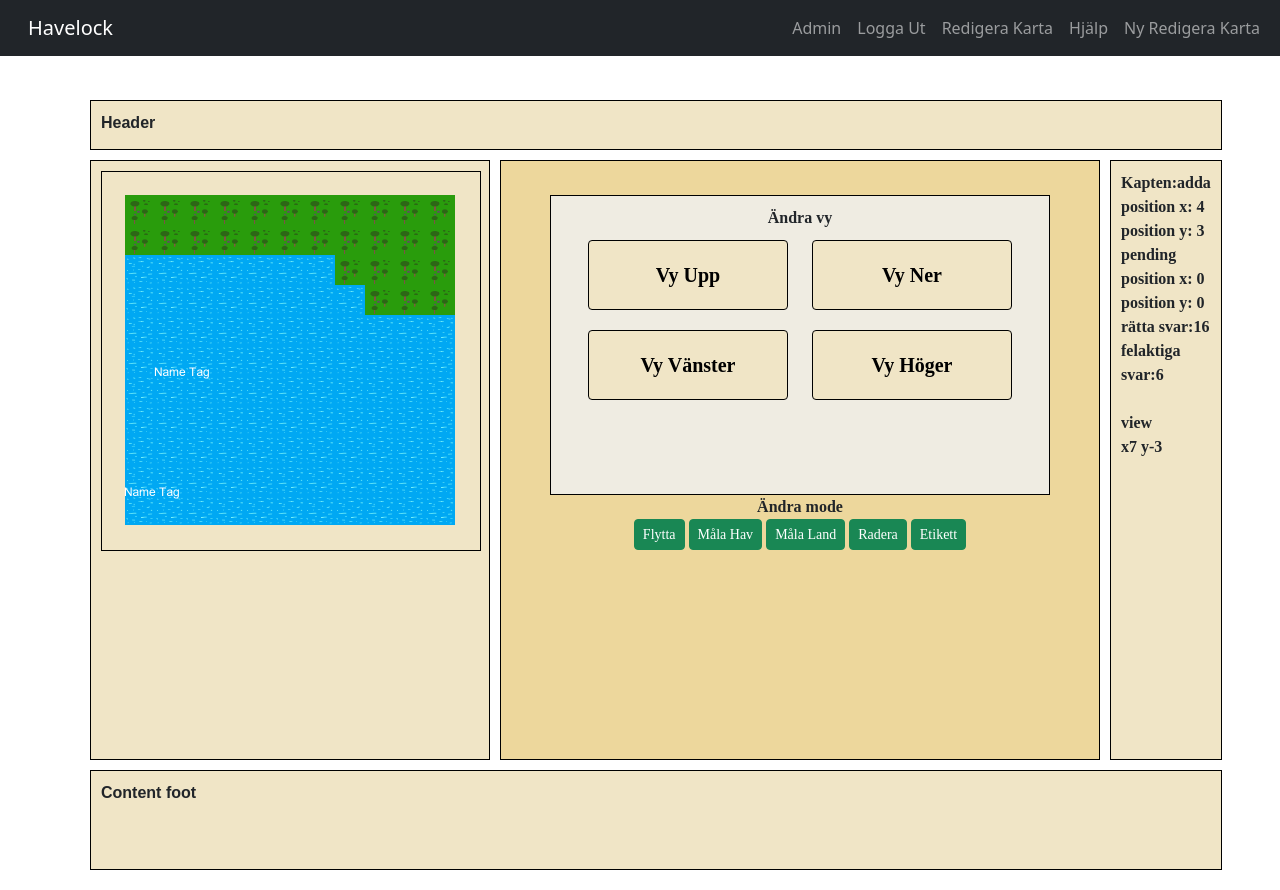
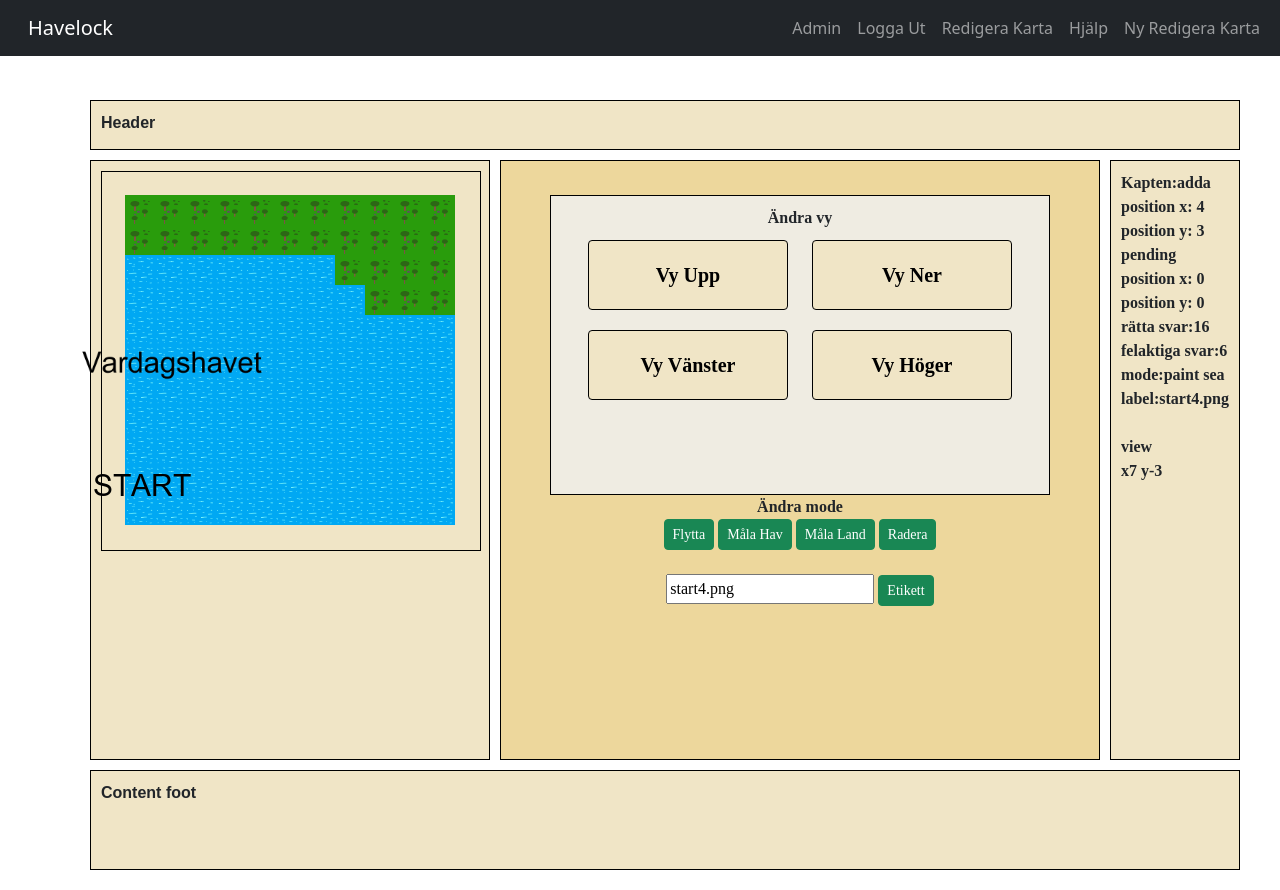
Before and after one commit to Omnistudent/havelock, a Django app: page /editmap in a window 1280 px wide. Run offline with Django 4.2, Linux system fonts and the light colour scheme; a user stored in the database is signed in; data comes from the database, SQL or seed files in the repository; both versions use the stored data as it was after the commit.

Commit message:
decently changable labels in edit

```diff
--- a/event/models.py
+++ b/event/models.py
@@ -85,6 +85,8 @@ class UserProfile(models.Model):
 	question=models.ForeignKey(Question, blank=True,null=True,on_delete=models.CASCADE)
 	correct_answers = models.IntegerField("correct_answers",default=0)
 	wrong_answers = models.IntegerField("wrong_answers",default=0)
+	temp_label_holder=models.CharField('temp_label_holder',max_length=120,default='x')
+
 	def __str__(self):
 		return str(self.user)
 
--- a/event/templates/event/editmap.html
+++ b/event/templates/event/editmap.html
@@ -193,8 +193,8 @@ body{ margin: 0}
         position: absolute;
         top: 0px;
         left: 80px;
-        width: 100px;
-        height: 100px;
+        width: 200px;
+        height: 200px;
         background-image: url("{{ STATIC_URL }}event/images/name_tag.png");
         background-size: contain;
         background-repeat: no-repeat;
@@ -266,7 +266,8 @@ body{ margin: 0}
           {% endfor %} <!--End of rowy in myrange_y-->
         </form>
         {% for maptext in overlays %}
-        <div class="overlay" style="top: {{ maptext.1 }}px; left:{{maptext.2}}px"></div>
+        <!--<div class="overlay" style="top: {{ maptext.1 }}px; left:{{maptext.2}}px"></div>-->
+        <div class="overlay" style="top: {{ maptext.1 }}px; left:{{maptext.2}}px; background-image: url('{{ STATIC_URL }}event/images/{{ maptext.0 }}')"></div>
         {% endfor %}
 
       </div> <!--end of gridcontainer-->
@@ -301,11 +302,20 @@ body{ margin: 0}
       Ändra mode
 
       <br>
-      <button onclick="changeTheMode('move')" class="btn btn-success btn-sm">Flytta</button>
-      <button onclick="changeTheMode('paint sea')" class="btn btn-success btn-sm">Måla Hav</button>
-      <button onclick="changeTheMode('paint land')" class="btn btn-success btn-sm">Måla Land</button>
-      <button onclick="changeTheMode('delete')" class="btn btn-success btn-sm">Radera</button>
-      <button onclick="changeTheMode('addlabel')" class="btn btn-success btn-sm">Etikett</button>
+      <button onclick="changeTheMode('move','')" class="btn btn-success btn-sm">Flytta</button>
+      <button onclick="changeTheMode('paint sea','')" class="btn btn-success btn-sm">Måla Hav</button>
+      <button onclick="changeTheMode('paint land','')" class="btn btn-success btn-sm">Måla Land</button>
+      <button onclick="changeTheMode('delete','')" class="btn btn-success btn-sm">Radera</button>
+      <br>
+      <br>
+
+
+      <input type="text" name="label_text" id="label_text" maxlength="20" size="20" value="{{ user.userprofile.temp_label_holder }}">
+
+      <button onclick="changeTheMode('addlabel', document.getElementById('label_text').value)" class="btn btn-success btn-sm">Etikett</button>
+
+
+
       </form>
       <br>
   </center>
@@ -321,6 +331,8 @@ body{ margin: 0}
         position y: {{user.userprofile.pending_ypos}}<br>
         rätta svar:{{user.userprofile.correct_answers}}<br>
         felaktiga svar:{{user.userprofile.wrong_answers}}<br>
+        mode:{{user.userprofile.mode}}<br>
+        label:{{user.userprofile.temp_label_holder}}<br>
       <br>
       view<br>
       x{{user.userprofile.x}} y{{user.userprofile.y}}<br>
@@ -359,7 +371,7 @@ body{ margin: 0}
 
 }
 
-function changeTheMode(newmode) {
+function changeTheMode(newmode,label_text) {
 
   var command_input = document.createElement('input');
   command_input.type = 'hidden';
@@ -370,6 +382,11 @@ function changeTheMode(newmode) {
   answer_input.type = 'hidden';
   answer_input.name = 'newmode';
   answer_input.value = newmode;
+
+  var label_input = document.createElement('input');
+  label_input.type = 'hidden';
+  label_input.name = 'label_text';
+  label_input.value = label_text;
   //alert("Selected value: " + dropdownValue);
   //console.log('Dropdown value:', document.getElementById('dropdown').value);
 
@@ -377,12 +394,10 @@ function changeTheMode(newmode) {
   form.appendChild(command_input);
   form.appendChild(answer_input);
   form.submit();
+  "label_text"
 }
 
 function updatePage(x, y) {
-
-
-
 
   var input_x = document.createElement('input');
   input_x.type = 'hidden';
--- a/event/views.py
+++ b/event/views.py
@@ -20,6 +20,11 @@ from django.contrib.auth.models import AnonymousUser
 from django.utils import timezone
 from datetime import timedelta
 from django.db.models import Q
+from django.conf import settings
+import os
+from PIL import Image
+
+
 
 def grid(request):
 
@@ -711,6 +716,8 @@ def getDatabaseAndView(userx,usery,gridx,gridy):
     return (myrange_x,myrange_y,dbsquares)
 
 def getLabels(user,gottendata,squaresize):
+
+
     #testsquare=Square.objects.filter(x='5',y='5').first()
     #testsquare.map_label="Start"
     #testsquare.save()
@@ -722,13 +729,23 @@ def getLabels(user,gottendata,squaresize):
 
     labeled_squares = gottendata.exclude(Q(map_label__isnull=True) | Q(map_label__exact='')).all()
     returnArray=[]
+    static_images_path = os.path.join(settings.STATICFILES_DIRS[0], 'event/images')
+    print(static_images_path)
     for lab in labeled_squares:
+        image_location=os.path.join(static_images_path, lab.map_label)
+        try:
+            width, height = get_image_size(image_location)
+            print(f'The image size is {width}x{height} pixels.')
+        except:
+            print(image_location)
+            width=0
+            height=0
         xcoord=int(lab.x)-int(user.userprofile.x)
         ycoord=int(lab.y)-int(user.userprofile.y)
-        xPixels=xcoord*squaresize
-        yPixels=ycoord*squaresize
+        xPixels=(xcoord*squaresize)-squaresize*2
+        yPixels=ycoord*squaresize-squaresize*2
         print('xpixels:'+str(xPixels))
-        returnArray.append(['name_tag.png',yPixels,xPixels])
+        returnArray.append([lab.map_label,yPixels,xPixels])
         print(lab.map_label)
 
     return returnArray
@@ -776,10 +793,14 @@ def editmap(request):
         # end of command: move_view
         if sent_action == 'change_mode':
             sent_mode = request.POST.get('newmode')
+            label_text= request.POST.get('label_text')
             user.userprofile.mode=sent_mode
+            user.userprofile.temp_label_holder=label_text
             user.userprofile.save()
             myrange_x,myrange_y,dbsquares=getDatabaseAndView(user.userprofile.x,user.userprofile.y,grid_size_x,grid_size_y)
             overlays=getLabels(user,dbsquares,30)
+            label_text= request.POST.get('label_text')
+            print('heres the label text'+label_text)
             return render(request,'event/editmap.html',{'myrange_x':myrange_x,'myrange_y':myrange_y,'squaredb':dbsquares,'question':question,'answers':answers,'overlays':overlays})
 
 
@@ -845,7 +866,7 @@ def editmap(request):
             except Square.DoesNotExist:
                 print('no square at there')
                     #testsquare2=Square.objects.filter(x='10',y='5').first()
-            square.map_label="Vardagens Hav"
+            square.map_label=user.userprofile.temp_label_holder
             square.save()
 
 
@@ -866,3 +887,8 @@ def editmap(request):
         # Send ranges,database,question and randomly ordered answers
         overlays=getLabels(user,dbsquares,30)
         return render(request,'event/editmap.html',{'myrange_x':myrange_x,'myrange_y':myrange_y,'squaredb':dbsquares,'question':question,'answers':answers,'overlays':overlays})
+
+def get_image_size(file_path):
+    with Image.open(file_path) as img:
+        width, height = img.size
+    return width, height
```
Also changed, not shown: db.sqlite3, event/migrations/0023_userprofile_temp_label_holder.py (added), static/event/images/Vardagshavet8.png (added).
